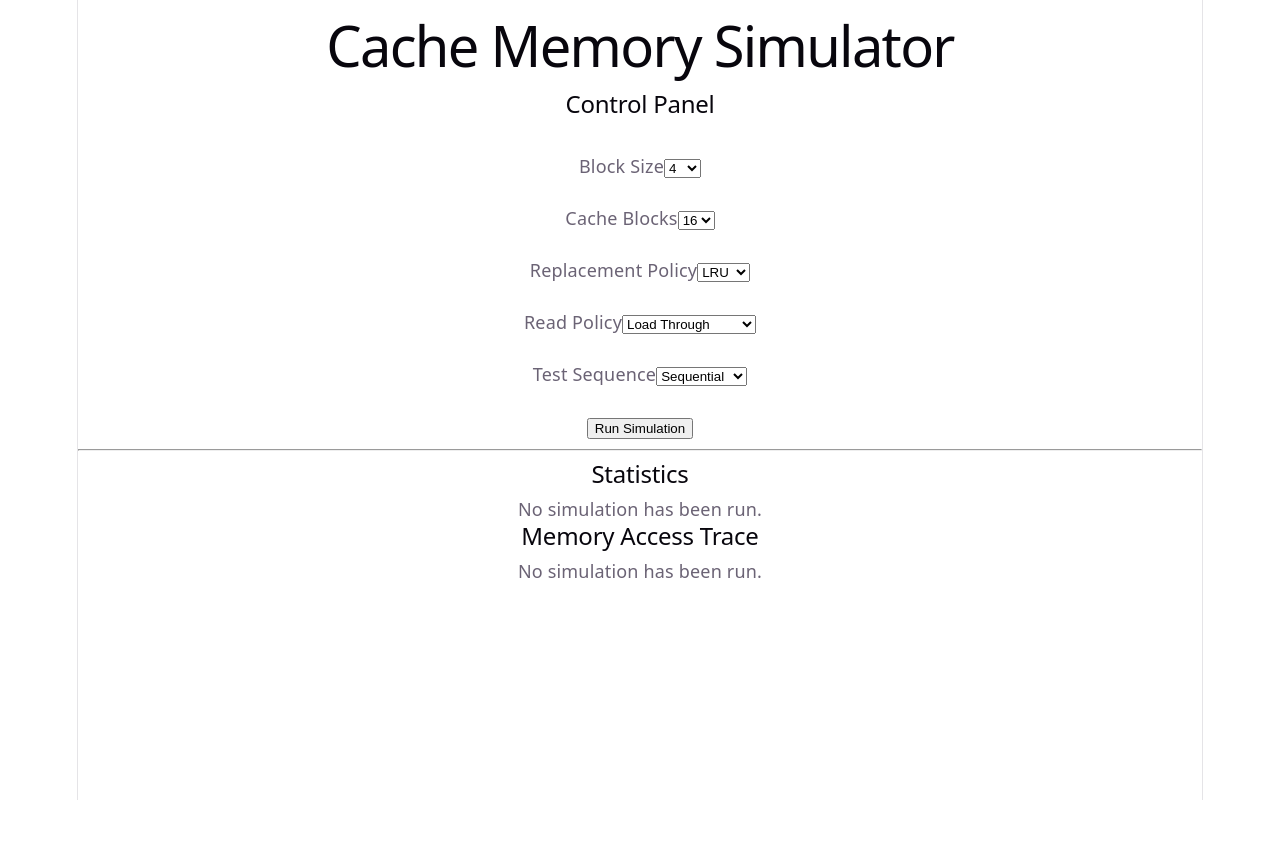
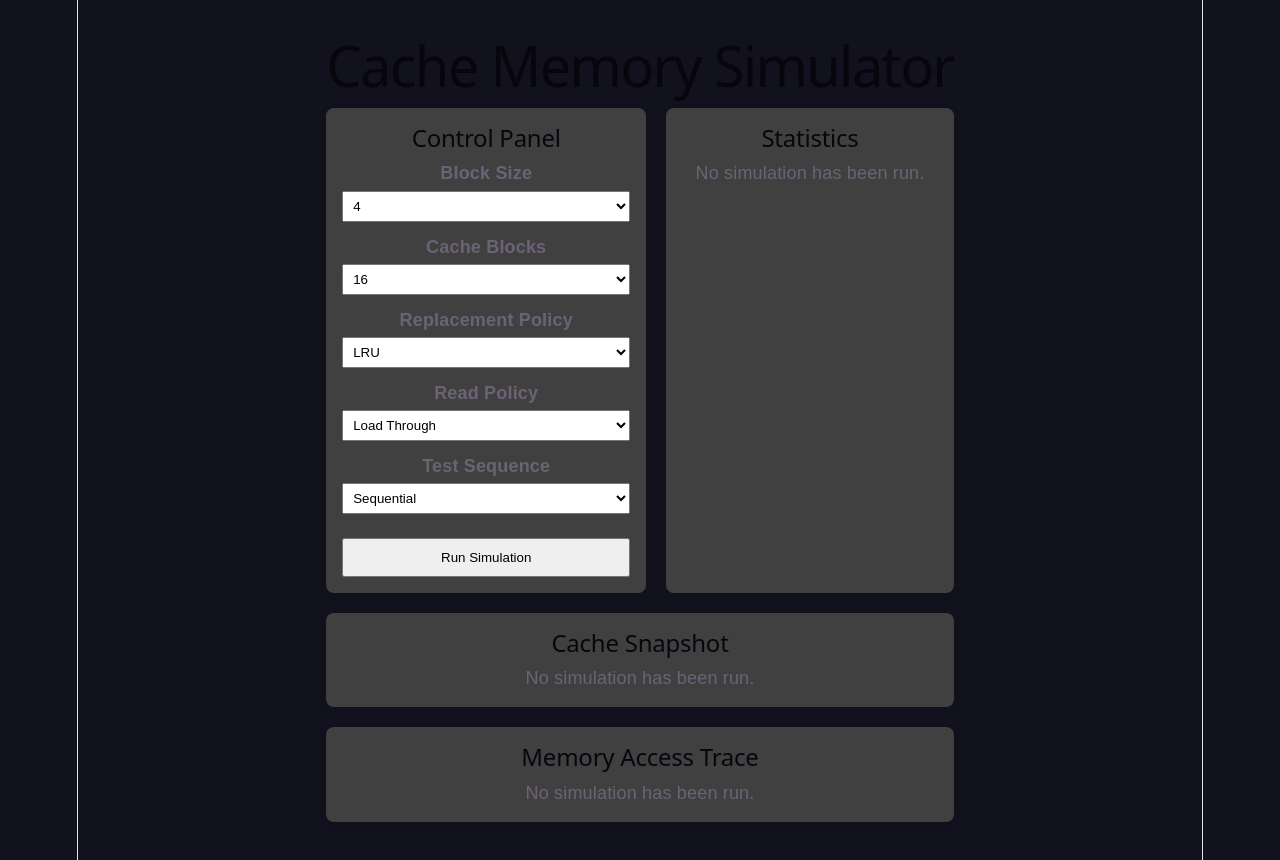
Before and after one commit to limj72/CSARCH2-CaseStudy1-Group2, a React (Vite) app in the folder cache-simulator/: page / in a window 1280 px wide. Before the commit the page ends 800 px from the top, so only its background shows below. Built offline with nearby package versions, Linux system fonts and the light colour scheme.

Commit message:
Add cache snapshot

```diff
--- /dev/null
+++ b/cache-simulator/src/App.css
@@ -0,0 +1,62 @@
+body {
+    margin: 0;
+    font-family: Arial, Helvetica, sans-serif;
+    background: rgb(18, 18, 31);
+}
+
+main {
+    max-width: 1400px;
+    margin: auto;
+    padding: 20px;
+}
+
+h1 {
+    text-align: center;
+    margin-bottom: 30px;
+}
+
+.top-row {
+    display: grid;
+    grid-template-columns: 320px 1fr;
+    gap: 20px;
+    margin-bottom: 20px;
+}
+
+.panel {
+    background: rgb(64, 64, 64);
+    border-radius: 8px;
+    padding: 16px;
+    box-shadow: 0 2px 8px rgba(0,0,0,.08);
+}
+
+.full-width {
+    background: rgb(64, 64, 64);
+    border-radius: 8px;
+    padding: 16px;
+    margin-bottom: 20px;
+    box-shadow: 0 2px 8px rgba(0,0,0,.08);
+}
+
+label {
+    display: block;
+    margin-bottom: 12px;
+    font-weight: bold;
+}
+
+select {
+    width: 100%;
+    margin-top: 4px;
+    padding: 6px;
+}
+
+button {
+    width: 100%;
+    padding: 10px;
+    margin-top: 12px;
+    cursor: pointer;
+}
+
+.trace-container {
+    max-height: 400px;
+    overflow-y: auto;
+}
--- a/cache-simulator/src/components/CacheGrid.tsx
+++ b/cache-simulator/src/components/CacheGrid.tsx
@@ -1,7 +1,107 @@
-export default function ControlPanel() {
+import CacheSet from "../simulator/CacheSet";
+
+interface CacheGridProps {
+    cacheState: CacheSet[];
+}
+
+export default function CacheGrid({
+    cacheState,
+}: CacheGridProps) {
+
     return (
-        <section>
-            <h2>Cache Grid</h2>
-        </section>
+
+        <div>
+
+            <h2>Cache Snapshot</h2>
+
+            {cacheState.length === 0 ? (
+
+                <p>No simulation has been run.</p>
+
+            ) : (
+
+                cacheState.map((set, setIndex) => (
+
+                    <div
+                        key={setIndex}
+                        className="cache-set"
+                    >
+
+                        <h3>Set {setIndex}</h3>
+
+                        <table>
+
+                            <thead>
+
+                                <tr>
+
+                                    <th>Way 0</th>
+                                    <th>Way 1</th>
+                                    <th>Way 2</th>
+                                    <th>Way 3</th>
+
+                                </tr>
+
+                            </thead>
+
+                            <tbody>
+
+                                <tr>
+
+                                    {set.blocks.map((block, way) => (
+
+                                        <td
+                                            key={way}
+                                            className="cache-block"
+                                            style={{
+                                                backgroundColor: block.valid
+                                                    ? "#d9fdd3"
+                                                    : "#f5f5f5"
+                                            }}
+                                        >
+
+                                            {block.valid ? (
+
+                                                <>
+
+                                                    <>
+                                                        <div><strong>Tag:</strong> {block.tag}</div>
+
+                                                        <div><strong>Block:</strong> {block.memoryBlock}</div>
+
+                                                        <div><strong>Valid:</strong> Yes</div>
+                                                    </>
+
+                                                    <br />
+
+                                                    Block {block.memoryBlock}
+
+                                                </>
+
+                                            ) : (
+
+                                                <div>Invalid</div>
+
+                                            )}
+
+                                        </td>
+
+                                    ))}
+
+                                </tr>
+
+                            </tbody>
+
+                        </table>
+
+                    </div>
+
+                ))
+
+            )}
+
+        </div>
+
     );
+
 }
--- a/cache-simulator/src/components/ControlPanel.tsx
+++ b/cache-simulator/src/components/ControlPanel.tsx
@@ -12,6 +12,7 @@ import type { SimulationResult } from "../types/SimulationResult";
 
 import StatisticsPanel from "./StatisticsPanel";
 import TraceLog from "./TraceLog";
+import CacheGrid from "./CacheGrid";
 
 export default function ControlPanel() {
 
@@ -68,11 +69,13 @@ export default function ControlPanel() {
 
     return (
 
-        <div>
+        <>
+
+            <div className="top-row">
+
+                <div className="panel">
 
                     <h2>Control Panel</h2>
-
-            <br />
 
                     <label>
 
@@ -93,8 +96,6 @@ export default function ControlPanel() {
                         </select>
 
                     </label>
-
-            <br /><br />
 
                     <label>
 
@@ -117,8 +118,6 @@ export default function ControlPanel() {
 
                     </label>
 
-            <br /><br />
-
                     <label>
 
                         Replacement Policy
@@ -138,8 +137,6 @@ export default function ControlPanel() {
                         </select>
 
                     </label>
-
-            <br /><br />
 
                     <label>
 
@@ -165,8 +162,6 @@ export default function ControlPanel() {
                         </select>
 
                     </label>
-
-            <br /><br />
 
                     <label>
 
@@ -197,17 +192,31 @@ export default function ControlPanel() {
 
                     </label>
 
-            <br /><br />
-
                     <button onClick={runSimulation}>
                         Run Simulation
                     </button>
 
-            <hr/>
+                </div>
+
+                <div className="panel">
 
                     <StatisticsPanel
                         statistics={result?.statistics ?? null}
                     />
+
+                </div>
+
+            </div>
+
+            <div className="full-width">
+
+                <CacheGrid
+                    cacheState={result?.cacheState ?? []}
+                />
+
+            </div>
+
+            <div className="full-width">
 
                 <TraceLog
                     trace={result?.trace ?? []}
@@ -215,6 +224,7 @@ export default function ControlPanel() {
 
             </div>
 
+        </>
+
     );
-
 }
--- a/cache-simulator/src/components/TraceLog.tsx
+++ b/cache-simulator/src/components/TraceLog.tsx
@@ -17,6 +17,8 @@ export default function TraceLog({ trace }: TraceLogProps) {
                 <p>No simulation has been run.</p>
 
             ) : (
+
+                <div className="trace-container">
 
                     <table>
 
@@ -73,6 +75,8 @@ export default function TraceLog({ trace }: TraceLogProps) {
 
                     </table>
 
+                </div>
+
             )}
 
         </div>
--- a/cache-simulator/src/index.css
+++ b/cache-simulator/src/index.css
@@ -130,3 +130,21 @@ th {
 tbody tr:nth-child(even) {
     background: #fafafa;
 }
+
+.cache-set {
+
+    margin-bottom: 30px;
+
+}
+
+.cache-block {
+
+    min-width: 110px;
+
+    height: 70px;
+
+    text-align: center;
+
+    vertical-align: middle;
+
+}
--- a/cache-simulator/src/pages/Simulator.tsx
+++ b/cache-simulator/src/pages/Simulator.tsx
@@ -1,3 +1,4 @@
+import "../App.css";
 import ControlPanel from "../components/ControlPanel";
 
 export default function Simulator() {
```
Lines whose indentation alone changed are shown as unchanged.
